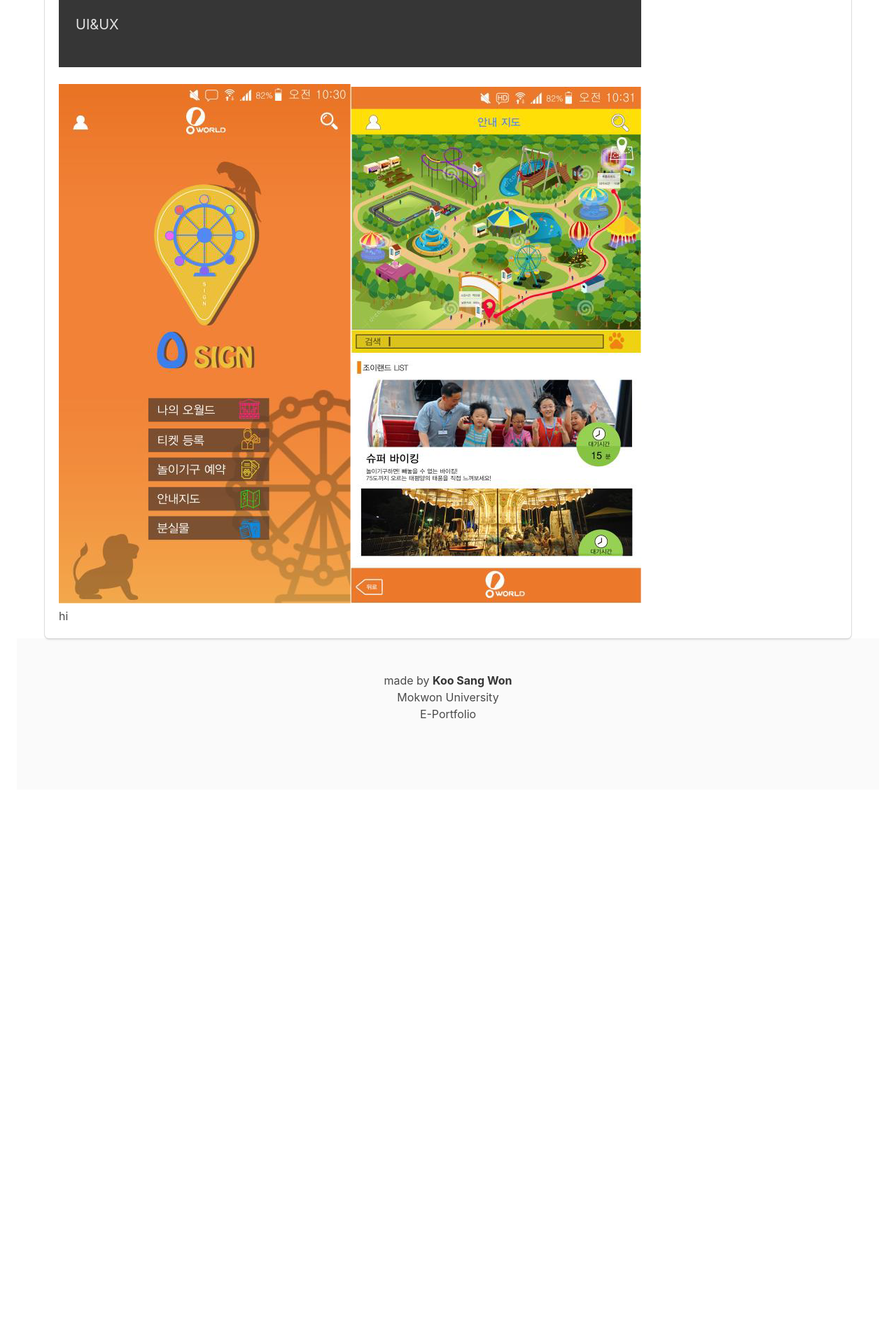
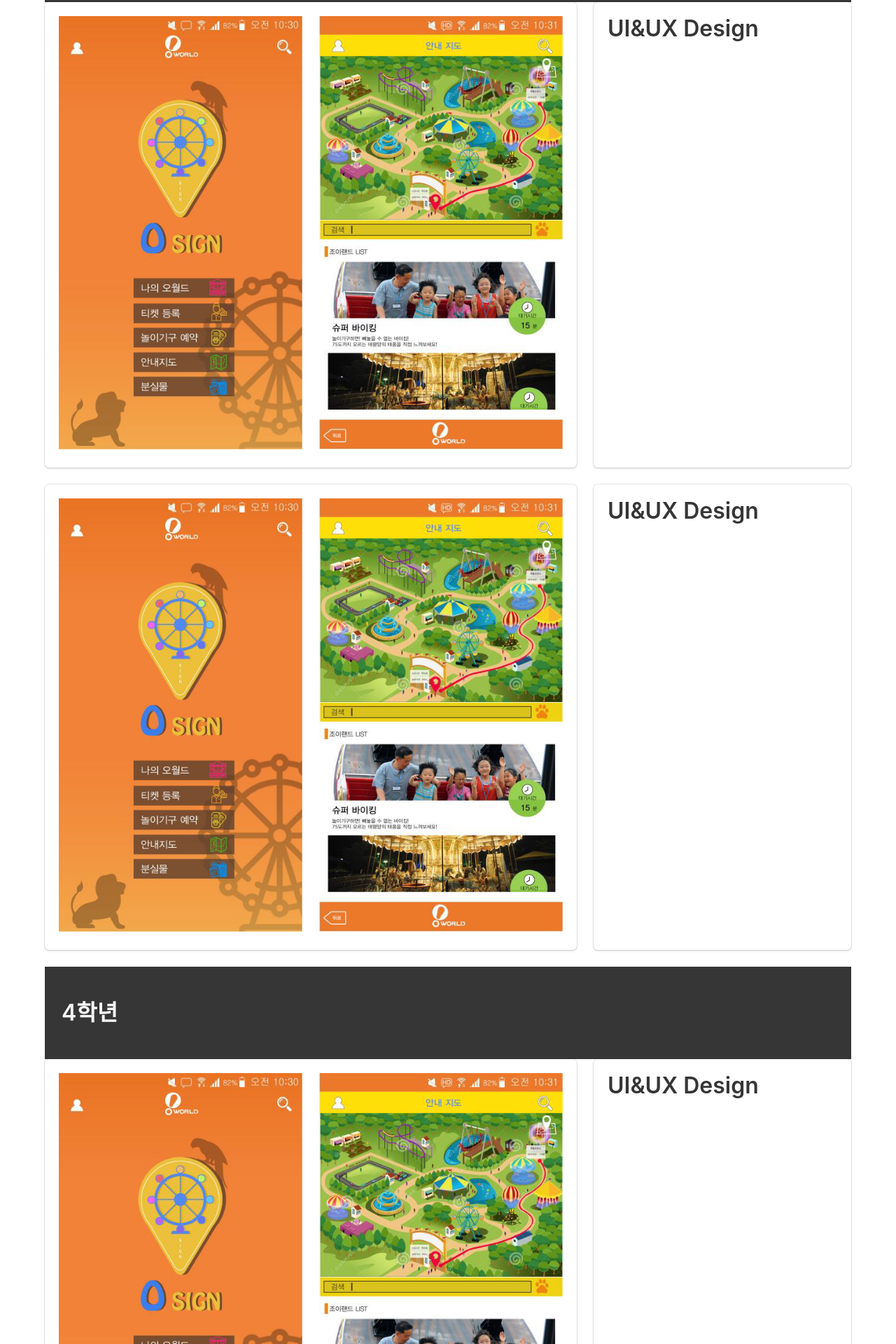
Before and after one commit to KooSangWon/MyPortfolio, a Nuxt app: page /work in a window 1280 px wide. Shown: the part 760-2680 px from the top of the page at 70% size. Before the commit the page ends 1936 px from the top, so only its background shows below. Built offline with nearby package versions, Linux system fonts and the light colour scheme.

Commit message:
MyPortfoilo

```diff
--- a/pages/award.vue
+++ /dev/null
@@ -1,6 +0,0 @@
-<template>
-  <section class="container">
-   <p class="title is-1 is-spaced">수상 이력</p>
-
-  </section>
-</template>
--- a/pages/work.vue
+++ b/pages/work.vue
@@ -1,56 +1,85 @@
 <template>
   <section class="container">
-   <p class="title is-1 is-spaced">자기개발</p>
+   <p class="title is-1 is-spaced">자기 개발</p>
 
-   <div class="box">
-  <article class="media">
-
-
-<body>
-  <!--<section class="section">
-    <div class="container">
-      <h1 class="title">3학년</h1>
-      <br>
-      <h2 class="subtitle">
-        <strong>UI&UX </strong>, with 강다향, 황혜란, 신중혁, 임주찬
-        <br>
-        <img src="Main.png" alt="Image">
-      </h2>
-    </div>
-  </section>-->
-
-  <section class="hero is-dark">
+    <section class="hero is-dark">
   <div class="hero-body">
     <div class="container">
       <h1 class="title">
       3학년
       </h1>
-      <br>
-      <h2 class="subtitle">
-      UI&UX
-      </h2>
     </div>
   </div>
 </section>
-<br>
-<div>
-    <img src="Main.png" alt="Image"><img src="Set.png" alt="Image">
+
+    <div class="tile is-ancestor">
+  <div class="tile is-8 is-vertical is-parent">
+    <div class="tile is-child box">
+       <div class="columns">
+    <div class="column">
+        <img src="Main.png" alt="Image">
+    </div>
+    <div class="column">
+        <img src="Set.png" alt="Image">
+    </div>
 </div>
-hi
+    </div>
+  </div>
+  <div class="tile is-parent">
+    <div class="tile is-child box">
+      <p class="title">UI&UX Design</p>
+    </div>
+  </div>
+</div>
 
+    <div class="tile is-ancestor">
+  <div class="tile is-8 is-vertical is-parent">
+    <div class="tile is-child box">
+       <div class="columns">
+    <div class="column">
+        <img src="Main.png" alt="Image">
+    </div>
+    <div class="column">
+        <img src="Set.png" alt="Image">
+    </div>
+</div>
+    </div>
+  </div>
+  <div class="tile is-parent">
+    <div class="tile is-child box">
+      <p class="title">UI&UX Design</p>
+    </div>
+  </div>
+</div>
 
-</body>
+ <section class="hero is-dark">
+  <div class="hero-body">
+    <div class="container">
+      <h1 class="title">
+     4학년
+      </h1>
+    </div>
+  </div>
+</section>
 
-    <!--<div class="media-content">
-      <div class="content">
-        <p>
-          <strong>Hi</strong>
-          <br>
-        Hello
-        </p>
-      </div>
-    </div>-->
-  </article>
+    <div class="tile is-ancestor">
+  <div class="tile is-8 is-vertical is-parent">
+    <div class="tile is-child box">
+       <div class="columns">
+    <div class="column">
+        <img src="Main.png" alt="Image">
+    </div>
+    <div class="column">
+        <img src="Set.png" alt="Image">
+    </div>
+</div>
+    </div>
+  </div>
+  <div class="tile is-parent">
+    <div class="tile is-child box">
+      <p class="title">UI&UX Design</p>
+    </div>
+  </div>
 </div>
 
   </section>
```
